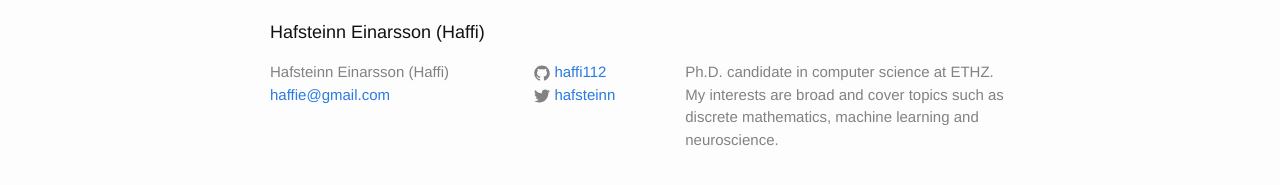
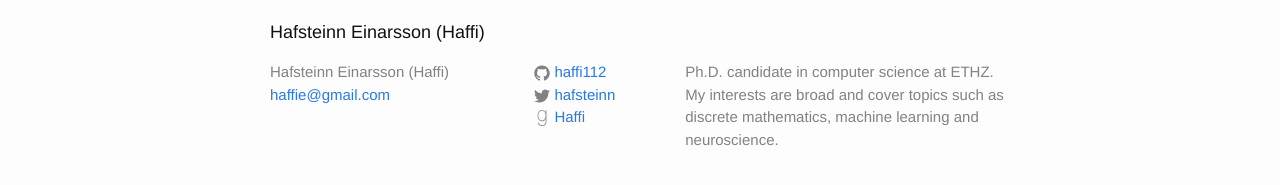
Before and after one commit to Haffi112/haffi112.github.io, a Jekyll site: the page built from index.html, in a window 1280 px wide. Shown: the part 308-493 px from the top of the page. Built offline with Jekyll 4.4.1, drawn with Linux system fonts in a browser that asks for light colours.

Commit message:
Changed the footer.

```diff
--- a/_config.yml
+++ b/_config.yml
@@ -15,6 +15,8 @@ baseurl: "" # the subpath of your site, e.g. /blog
 url: "http://haffi112.github.io" # the base hostname & protocol for your site
 twitter_username: hafsteinn
 github_username:  haffi112
+goodreads_link: https://www.goodreads.com/user/show/3584182-haffi
+goodreads_username: Haffi
 
 # Build settings
 markdown: kramdown
--- a/_includes/footer.html
+++ b/_includes/footer.html
@@ -25,6 +25,12 @@
             {% include icon-twitter.html username=site.twitter_username %}
           </li>
           {% endif %}
+
+          {% if site.goodreads_link %}
+          <li>
+            {% include icon-goodreads.html link=site.goodreads_link username=site.goodreads_username %}
+          </li>
+          {% endif %}
         </ul>
       </div>
 
```
